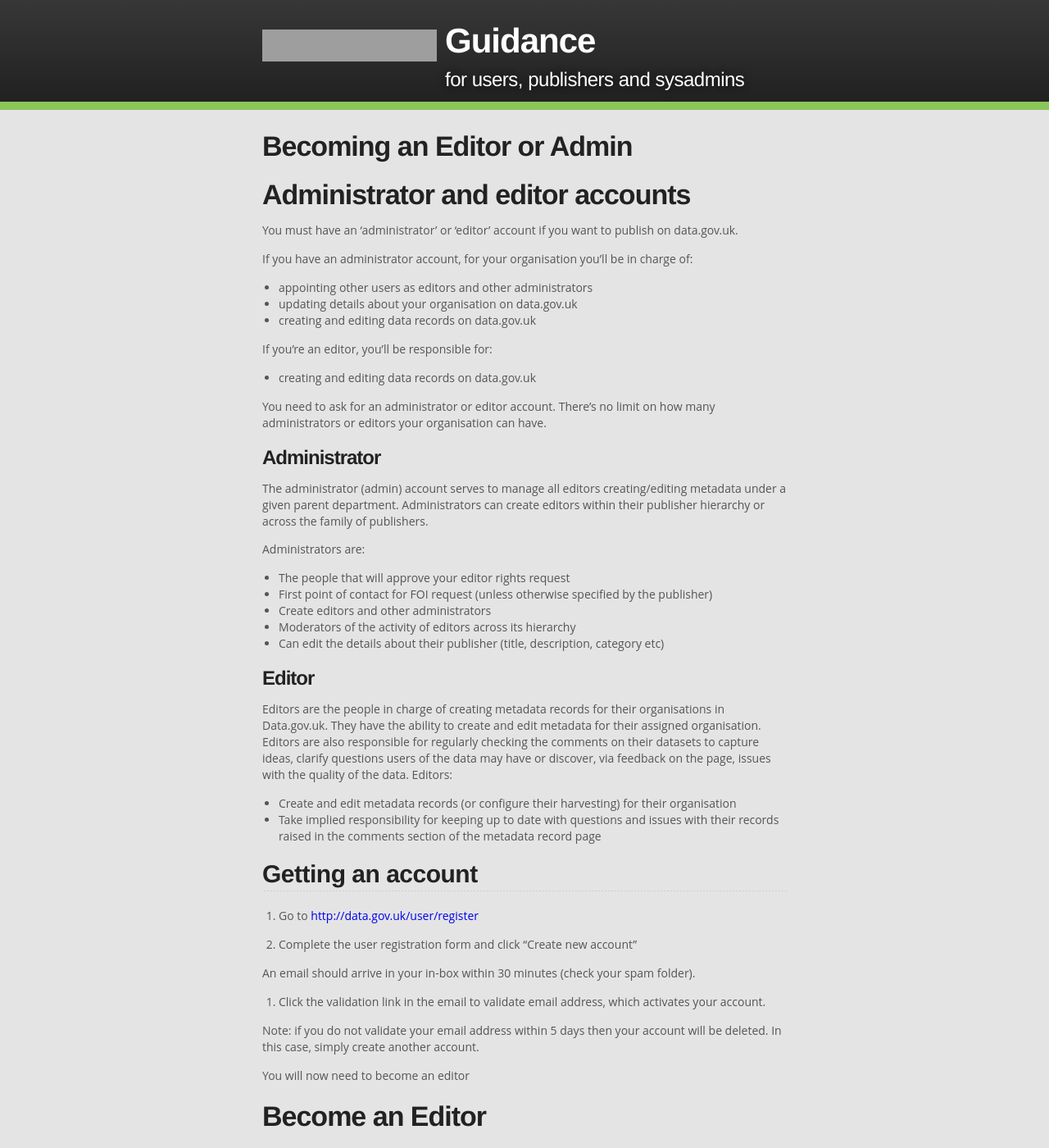
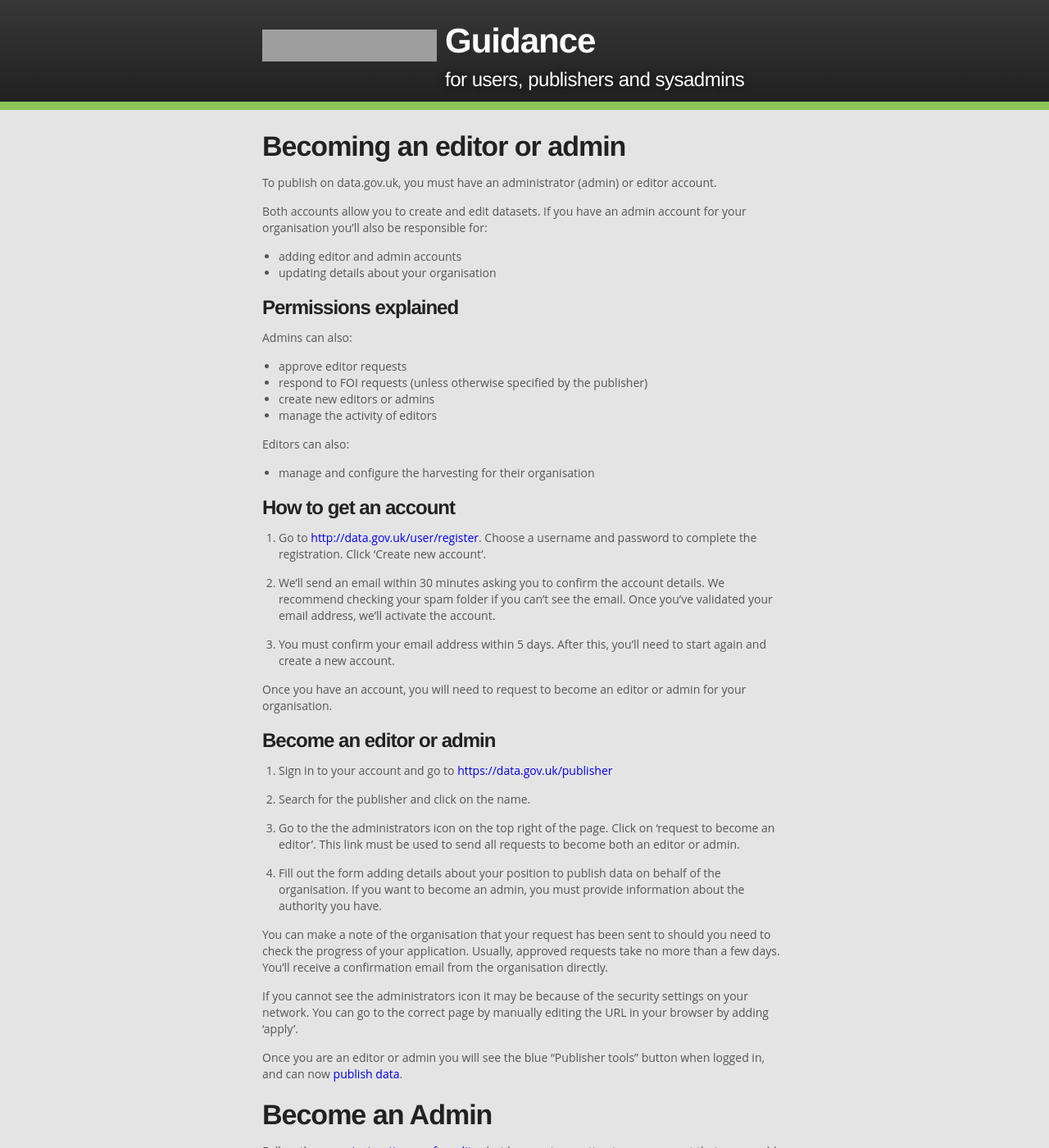
Before and after one commit to datagovuk/guidance, a Jekyll site: the page built from becoming_an_editor_or_admin.md, in a window 1280 px wide and 1400 px high. Shown: the whole window at 82% size. Built offline with Jekyll 4.4.1, drawn with Linux system fonts in a browser that asks for light colours; comment, search, counter and statistics services are not loaded; some of the changed text lies outside the part shown; grey boxes are pictures that could not be loaded.

Commit message:
Content draft update
work in progress

```diff
--- a/becoming_an_editor_or_admin.md
+++ b/becoming_an_editor_or_admin.md
@@ -1,72 +1,55 @@
 ---
-title: Becoming an Editor or Admin
+title: Becoming an editor or admin
 layout: "default"
 ---
 
-# Administrator and editor accounts
+To publish on data.gov.uk, you must have an administrator (admin) or editor account.
 
-You must have an 'administrator' or 'editor' account if you want to publish on data.gov.uk.
+Both accounts allow you to create and edit datasets.
+If you have an admin account for your organisation you’ll also be responsible for:
 
-If you have an administrator account, for your organisation you’ll be in charge of:
+* adding editor and admin accounts
+* updating details about your organisation
 
-* appointing other users as editors and other administrators
-* updating details about your organisation on data.gov.uk
-* creating and editing data records on data.gov.uk
+### Permissions explained
 
-If you’re an editor, you’ll be responsible for:
+Admins can also:
 
-* creating and editing data records on data.gov.uk
+* approve editor requests
+* respond to FOI requests (unless otherwise specified by the publisher)
+* create new editors or admins
+* manage the activity of editors
 
-You need to ask for an administrator or editor account. There’s no limit on how many administrators or editors your organisation can have.
+Editors can also:
+
+* manage and configure the harvesting for their organisation
+
+### How to get an account
+
+1. Go to <http://data.gov.uk/user/register>. Choose a username and password to complete the registration. Click 'Create new account'.
+
+2. We'll send an email within 30 minutes asking you to confirm the account details. We recommend checking your spam folder if you can't see the email. Once you've validated your email address,  we'll activate the account.
+
+3. You must confirm your email address within 5 days. After this, you'll need to start again and create a new account.
+
+Once you have an account, you will need to request to become an editor or admin for your organisation.
 
 
-### Administrator
+### Become an editor or admin
 
-The administrator (admin) account serves to manage all editors creating/editing metadata under a given parent department. Administrators can create editors within their publisher hierarchy or across the family of publishers.
+1. Sign in to your account and go to <https://data.gov.uk/publisher>
 
-Administrators are:
+2. Search for the publisher and click on the name.
 
-* The people that will approve your editor rights request
-* First point of contact for FOI request (unless otherwise specified by the publisher)
-* Create editors and other administrators
-* Moderators of the activity of editors across its hierarchy
-* Can edit the details about their publisher (title, description, category etc)
+3. Go to the the administrators icon on the top right of the page. Click on ‘request to become an editor’. This link must be      used to send all requests to become both an editor or admin.
 
-### Editor
+4. Fill out the form adding details about your position to publish data on behalf of the organisation. If you want to become      an admin, you must provide information about the authority you have.
 
-Editors are the people in charge of creating metadata records for their organisations in Data.gov.uk. They have the ability to create and edit metadata for their assigned organisation. Editors are also responsible for regularly checking the comments on their datasets to capture ideas, clarify questions users of the data may have or discover, via feedback on the page, issues with the quality of the data. Editors:
+You can make a note of the organisation that your request has been sent to should you need to check the progress of your application. Usually, approved requests take no more than a few days. You’ll receive a confirmation email from the organisation directly.
 
-* Create and edit metadata records (or configure their harvesting) for their organisation
-* Take implied responsibility for keeping up to date with questions and issues with their records raised in the comments section of the metadata record page
+If you cannot see the administrators icon it may be because of the security settings on your network. You can go to the correct page by manually editing the URL in your browser by adding ‘apply’.
 
-## Getting an account
 
-1. Go to <http://data.gov.uk/user/register>
-
-2. Complete the user registration form and click "Create new account"
-
-An email should arrive in your in-box within 30 minutes (check your spam folder).
-
-3. Click the validation link in the email to validate email address, which activates your account.
-
-Note: if you do not validate your email address within 5 days then your account will be deleted. In this case, simply create another account.
-
-You will now need to become an editor
-
-# Become an Editor
-
-1. Go to <https://data.gov.uk/publisher>
-
-2. Search the name of the publisher for which you need editor/admin permissions and go to its main page by clicking it. NB If the publisher is not listed, please use the Contact link at the bottom of the web page and request it is added.
-
-3. Click on the administrators icon on the icon bar towards the top right of the page. Select ‘request to become an editor’.
-
-   Occasionally users cannot see the icon bar, due to network security. If this is the case, in your browser address bar, manually insert into the URL "apply/" before the publish name. e.g. `https://data.gov.uk/publisher/cabinet-office` becomes `https://data.gov.uk/publisher/apply/cabinet-office`. Now press Enter/Return to load the next page.
-
-4. Fill out the form stating your position that gives you the authority to publish data on behalf of the organization.
-
-5. Take note of which department or organization the request was emailed to.
-You should be emailed by this organization when you have been made an editor. If you don't hear back for a couple of days, contact the data.gov.uk team using the Contact link at the bottom of the web page.
 
 Once you are an editor or admin you will see the blue "Publisher tools" button when logged in, and can now [publish data](publishing_on_data_gov_uk_overview.html).
 
```
